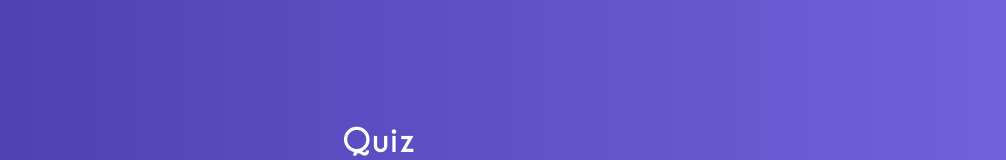
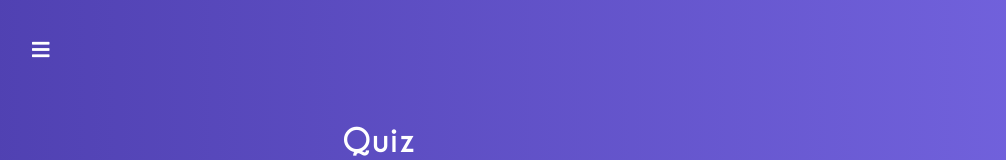
Before and after one commit to Maryan-Serpneviy/quiz-app_react-redux, a React app: page / in a window 1280 px wide. Shown: the top 160 px of the page, without its empty margins (8-1014 px from the left). Built offline with nearby package versions, Linux system fonts and the light colour scheme.

Commit message:
Upd: navigation

```diff
--- a/src/assets/scss/utils/variables.scss
+++ b/src/assets/scss/utils/variables.scss
@@ -4,6 +4,7 @@ $success-color: rgba(161, 240, 69, .7);
 $fail-color: rgba(240, 87, 108, .7);
 $answer-hover: rgba(255, 255, 255, .2);
 $grad-bg: linear-gradient(90deg, #5041b2 0%, #7969e6 100%);
+$menu-w: 300px;
 
 // Font
 $main-font: 'Caviar Dreams', Helvetica, Arial, sans-serif;
--- /dev/null
+++ b/src/components/Navigation/Drawer/Drawer.module.scss
@@ -0,0 +1,44 @@
+@import "../../../assets/scss/utils/variables";
+
+.drawer {
+   position: fixed;
+   z-index: 3;
+   left: 0;
+   top: 0;
+   bottom: 0;
+   width: 80%;
+   max-width: $menu-w;
+   padding: 20px 10px;
+   box-sizing: border-box;
+   background-color: $text-color;
+   transform: translateX(0px);
+   transition: transform .22s ease-in;
+
+   &.close {
+      transform: translateX(-$menu-w);
+   }
+
+   ul {
+      list-style: none;
+      margin: 0;
+      padding: 0;
+
+      li {
+         margin-bottom: 15px;
+
+         a {
+            color: #363d54;
+            font-size: 30px;
+            text-decoration: none;
+            background-color: $text-color;
+            position: relative;
+            padding: 0 20px 10px 20px;
+            transition: opacity .3s;
+
+            &:hover, &.active {
+               opacity: .7;
+            }
+         }
+      }
+   }
+}
--- /dev/null
+++ b/src/components/Navigation/Drawer/Drawer.tsx
@@ -0,0 +1,33 @@
+import React from 'react'
+import PropTypes, { InferProps } from 'prop-types'
+import classes from './Drawer.module.scss'
+
+const links = [
+   1, 2, 3
+]
+
+const Drawer = ({ isOpen }) => {
+   const renderLinks = () => {
+      return links.map((link, index) => (
+         <li key={index}>
+            <a>Link {link}</a>
+         </li>
+      ))
+   }
+
+   const style = [classes.drawer]
+
+   if (!isOpen) {
+      style.push(classes.close)
+   }
+
+   return (
+      <nav className={style.join(' ')}>
+         <ul>
+            {renderLinks()}
+         </ul>
+      </nav>
+   )
+}
+
+export default Drawer
--- /dev/null
+++ b/src/components/Navigation/Drawer/index.ts
@@ -0,0 +1,2 @@
+import Drawer from './Drawer'
+export default Drawer
--- /dev/null
+++ b/src/components/Navigation/MenuToggle/MenuToggle.module.scss
@@ -0,0 +1,20 @@
+@import "../../../assets/scss/utils/variables";
+
+.MenuToggle {
+   position: fixed;
+   z-index: 2;
+   top: 40px;
+   left: 40px;
+   font-size: 20px;
+   cursor: pointer;
+   color: $text-color;
+   transition: opacity, left .2s ease-in;
+
+   &:hover {
+      opacity: .7;
+   }
+
+   &.open {
+      left: 320px;
+   }
+}
--- /dev/null
+++ b/src/components/Navigation/MenuToggle/MenuToggle.tsx
@@ -0,0 +1,33 @@
+import React from 'react'
+import PropTypes, { InferProps } from 'prop-types'
+import classes from './MenuToggle.module.scss'
+
+const MenuToggle: React.FC<Props> = ({ toggleMenu, isOpen }: InferProps<typeof MenuToggle.propTypes>) => {
+   let style = [
+      classes.MenuToggle,
+      'fa'
+   ]
+
+   isOpen ?
+      style = [...style, 'fa-times', classes.open] :
+      style.push('fa-bars')
+
+   return (
+      <i
+         className={style.join(' ')}
+         onClick={toggleMenu}
+      />
+   )
+}
+
+MenuToggle.propTypes = {
+   toggleMenu: PropTypes.func.isRequired,
+   isOpen: PropTypes.bool.isRequired
+}
+
+interface Props {
+   toggleMenu: () => void
+   isOpen: boolean
+}
+
+export default MenuToggle
--- /dev/null
+++ b/src/components/Navigation/MenuToggle/index.ts
@@ -0,0 +1,2 @@
+import MenuToggle from './MenuToggle'
+export default MenuToggle
--- a/src/hocs/Layout/Layout.tsx
+++ b/src/hocs/Layout/Layout.tsx
@@ -1,10 +1,22 @@
-import React from 'react'
-import Quiz from '~cn/Quiz'
+import React, { useState } from 'react'
+import MenuToggle from '~cm/Navigation/MenuToggle'
+import Drawer from '~cm/Navigation/Drawer'
 import classes from './Layout.module.scss'
 
 export default function Layout(props) {
+   const [menuOpen, setMenuOpen] = useState(false)
+
+   const toggleMenu = () => setMenuOpen(!menuOpen)
+
    return (
       <div className={classes.Layout}>
+         <Drawer isOpen={menuOpen} />
+
+         <MenuToggle
+            toggleMenu={toggleMenu}
+            isOpen={menuOpen}
+         />
+
          <main>
             {props.children}
          </main>
```
